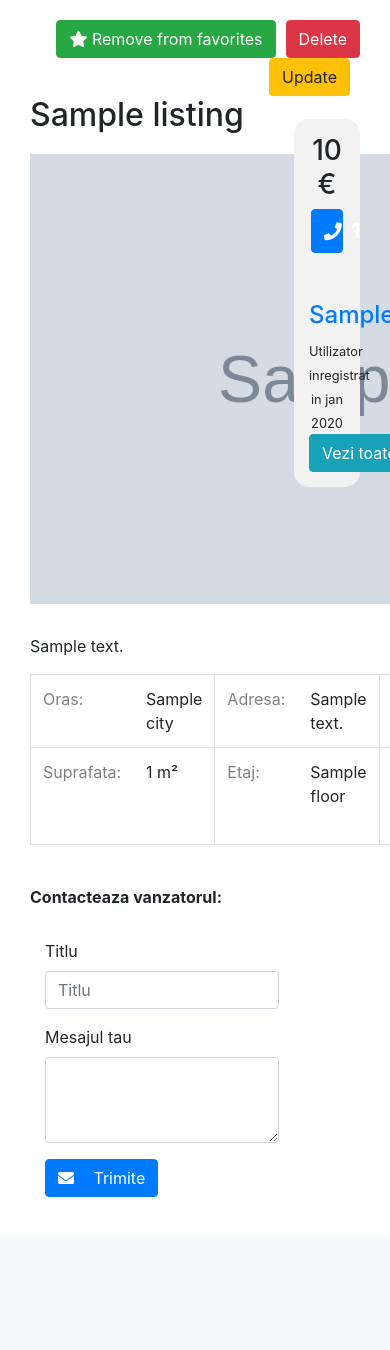
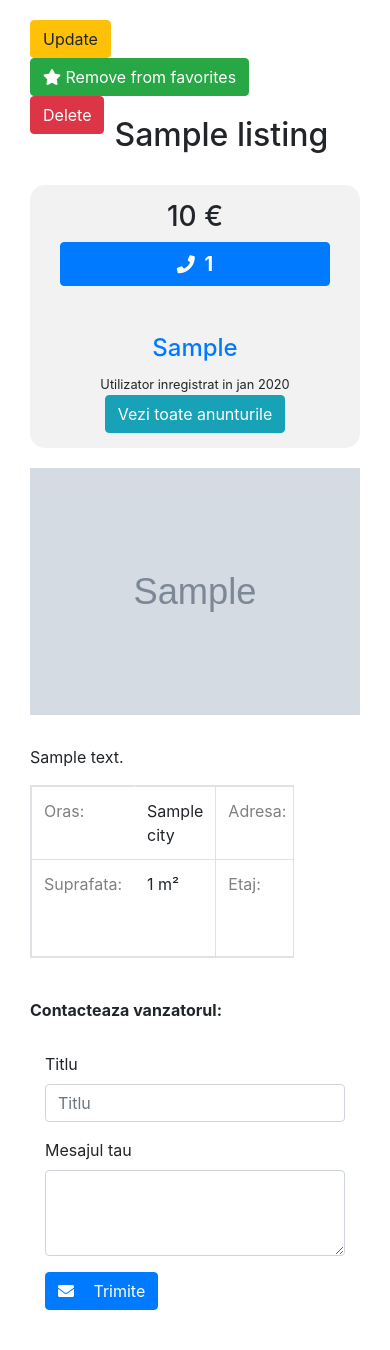
Before and after one commit to Mihaaai/RealEstateMarketplace, a Django app: template project/RealEstateMarketPlace/templates/detail_listing_template.html in a window 390 px wide; the page is wider, and only the part inside the window is pictured. Shown: the part 17-1367 px from the top of that part. Before the commit the page ends 1214 px from the top of that part, so only its background shows below. Run offline with Django 3.2, Linux system fonts and the light colour scheme; the template is opened without the code that fills it: most values are stand-ins (such as "Sample title", 1, 10 or a date in 2020); grey boxes marked "Sample" are stand-in pictures; some libraries are stand-ins or nearby versions.

Commit message:
Moved css styles from listing details template to details.css. Added styles in order to make the page responsive

```diff
--- a/project/RealEstateMarketPlace/static/css/details.css
+++ b/project/RealEstateMarketPlace/static/css/details.css
@@ -20,3 +20,118 @@
 	border-radius: 15px;
 	box-sizing: border-box;
 }
+
+/* In detail_listing_template.html I'm using the ones below this line. */
+
+.details-page-container {
+	padding-left: 30px;
+	padding-right: 30px;
+	padding-top: 20px;
+}
+
+.fav-button {
+	margin-right: 10px;
+}
+
+.my_details {
+	/*width: 80%;*/
+	/*float: left;*/
+}
+
+.image-container {
+	width: auto;
+	max-width: 600px;
+	margin-top: 20px;
+}
+
+.listing-image {
+	display: block;
+	width: 100%;
+	height: auto;
+}
+
+.listing-description {
+	margin-top: 30px;
+}
+
+.listing-features {
+	width: 80%;
+}
+
+.contact-seller {
+	font-weight: bold;
+}
+
+.send-message-form {
+	padding-top: 30px;
+	padding-bottom: 40px;
+}
+
+.send-message-icon {
+	padding-right: 15px;
+}
+
+.btn.call-button, .btn-primary.call-button {
+	font-size: 20px;
+	font-weight: bold;
+	width: 90%;
+}
+
+.call-icon {
+	font-size: 18px;
+	padding-right: 5px;
+}
+
+.alert-message {
+	position: fixed;
+	width: 23%;
+	bottom: 100px;
+	left: 50%;
+	transform: translateX(-50%);
+	display: none;
+}
+
+.table>tbody>tr>td.td-white-right-borders {
+	border-right: 1px solid white;
+}
+
+.cl-grey {
+	color: grey;
+}
+
+.seller-information {
+	width: 250px;
+	float: right;
+	margin-top: 7%;
+	height: auto;
+	background-color: #f2f2f2;
+	text-align: center;
+	padding: 15px;
+	border-radius: 15px;
+}
+
+.buttons-container {
+	float: right;
+}
+
+@media only screen and (max-width: 920px) {
+	.seller-information {
+		width: 100%;
+		float: none;
+		clear: both;
+	}
+
+	.buttons-container {
+		float: none;
+	}
+
+	.listing-title {
+		display: inline-block;
+		margin-top: 20px;
+	}
+
+	.btn.fav-button, .btn-warning.fav-button, .btn-success.fav-button, .btn-danger.fav-button {
+		float: left;
+		clear: left;
+	}
+}
--- a/project/RealEstateMarketPlace/static/css/main.css
+++ b/project/RealEstateMarketPlace/static/css/main.css
@@ -63,22 +63,3 @@ body, html{
 .navbar{
     border-bottom: 1px solid lightgrey;
 }
-
-
-.table>tbody>tr>td.td-white-right-borders {
-	border-right: 1px solid white;
-}
-
-.cl-grey {
-	color: grey;
-}
-
-.seller_information {
-	width: 20%;
-	float: right;
-	margin-top: 7%;
-	background-color: #f2f2f2;
-	text-align: center;
-	padding: 15px;
-	border-radius: 15px;
-}
--- a/project/RealEstateMarketPlace/templates/detail_listing_template.html
+++ b/project/RealEstateMarketPlace/templates/detail_listing_template.html
@@ -1,5 +1,5 @@
 {% extends "template.html" %}
-
+{% load static %}
 {% block title %}Listing Details{% endblock %}
 
 {% block styles %}
@@ -28,34 +28,53 @@
 	}
 </script>
 
+<link rel="stylesheet" type="text/css" href="{% static 'css/details.css' %}" />
+
 {% endblock %}
 
 {% block content %}
 
 {% if listing %}
-<div style="padding-left: 30px; padding-right: 30px; padding-top: 20px;">
-	<a type="button" class="btn btn-danger float-right" href="{% url 'delete_listing' listing.id %}">Delete</a>
-	<a id="favButton" type="button" class="btn btn-success float-right" href="{% url 'favorite' listing.id %}" data-list="{{ listing.id }}" style="margin-right: 10px;">
-	{% if is_fav == 0 %}
-		<i class="far fa-star"></i> Add to favorites
-	{% else %}
-		<i class="fas fa-star"></i> Remove from favorites
-	{% endif %}
-	</a>
-	<a type="button" class="btn btn-warning float-right" href="{% url 'update_listing' listing.id%}" style="margin-right: 10px">Update</a>
+<div class="details-page-container">
+	<div class="buttons-container">
+		<a type="button" class="btn btn-warning fav-button" href="{% url 'update_listing' listing.id%}">Update</a>
+		<a id="favButton" type="button" class="btn btn-success fav-button" href="{% url 'favorite' listing.id %}" data-list="{{ listing.id }}">
+			{% if is_fav == 0 %}
+				<i class="far fa-star"></i> Add to favorites
+			{% else %}
+				<i class="fas fa-star"></i> Remove from favorites
+			{% endif %}
+		</a>
+		<a type="button" class="btn btn-danger fav-button" href="{% url 'delete_listing' listing.id %}">Delete</a>
+	</div>
 
-	<div class="my_details" style="width: 80%; float: left;">
+	<div class="my_details">
 		<div>
-			<h2>{{listing.title}}</h2>
+			<h2 class="listing-title">{{listing.title}}</h2>
 		</div>
 
-		<div style="width: 600px; margin-top: 20px;">
-			<img src="{% if listing.estate_id.image %}{{ listing.estate_id.image.url }}{% endif %}" style="display: block; width: 100%; height: auto;">
+		<div class="seller-information">
+			<h3>{{ listing.estate_id.price|floatformat:-2}} &euro;</h3>
+
+			<a href="#" class="btn btn-primary call-button"><i class="fas fa-phone call-icon"></i> {{ listing.user_id.phone_number }}</a>
+			<br>
+			<br>
+			<br>
+			<a href="#"><h4>{{listing.user_id.first_name}}</h4></a>
+
+			<small>Utilizator inregistrat in {{ listing.user_id.created|date:"b Y" }}</small>
+			<br>
+
+			<a href="#" class="btn btn-info">Vezi toate anunturile</a>
 		</div>
 
-		<p style="margin-top: 30px;">{{ listing.description }}</p>
+		<div class="image-container">
+			<img src="{% if listing.estate_id.image %}{{ listing.estate_id.image.url }}{% endif %}" class="listing-image">
+		</div>
 
-		<table class="table table-bordered" style="width: 80%;">
+		<p class="listing-description">{{ listing.description }}</p>
+
+		<table class="table table-bordered table-responsive listing-features">
 			<tbody>
 				<tr scope="row">
 					<td class="td-white-right-borders cl-grey">Oras: </td>
@@ -81,9 +100,9 @@
 		</table>
 
 		<br>
-		<span style="font-weight: bold;">Contacteaza vanzatorul: </span>
+		<span class="contact-seller">Contacteaza vanzatorul: </span>
 
-		<form action="#" method="POST" class="col-sm-7" style="padding-top: 30px; padding-bottom: 40px;">
+		<form action="#" method="POST" class="col-sm-7 send-message-form">
 			<div class="form-group">
 				<label for="messageTitle">Titlu</label>
 				<input type="text" class="form-control" id="messageTitle" placeholder="Titlu">
@@ -92,29 +111,14 @@
 				<label for="messageContent">Mesajul tau</label>
 				<textarea class="form-control" id="messageContent" rows="3"></textarea>
 			</div>
-			<button class="btn btn-primary" type="submit"><i class="fas fa-envelope" style="padding-right: 15px;"></i> Trimite</button>
+			<button class="btn btn-primary" type="submit"><i class="fas fa-envelope send-message-icon"></i> Trimite</button>
 		</form>
 
 	</div>
 
-	<div class="seller_information">
-		<h3>{{ listing.estate_id.price|floatformat:-2}} &euro;</h3>
-
-		<a href="#" class="btn btn-primary" style="font-size: 20px; font-weight: bold; width: 90%;"><i class="fas fa-phone" style="font-size: 18px; padding-right: 5px;"></i> {{ listing.user_id.phone_number }}</a>
-		<br>
-		<br>
-		<br>
-		<a href="#"><h4>{{listing.user_id.first_name}}</h4></a>
-
-		<small>Utilizator inregistrat in {{ listing.user_id.created|date:"b Y" }}</small>
-		<br>
-
-		<a href="#" class="btn btn-info">Vezi toate anunturile</a>
-	</div>
-
 </div>
 
-<div id="alertMessage" class="alert alert-success" role="alert" style="position: fixed; width: 23%; bottom: 100px; left: 50%; transform: translateX(-50%); display: none;"></div>
+<div id="alertMessage" class="alert alert-success alert-message" role="alert"></div>
 
 {% else %}
 
```
Also changed, not shown: project/RealEstateMarketPlace/forms/AddListingForm.py (+30 -30 lines).
